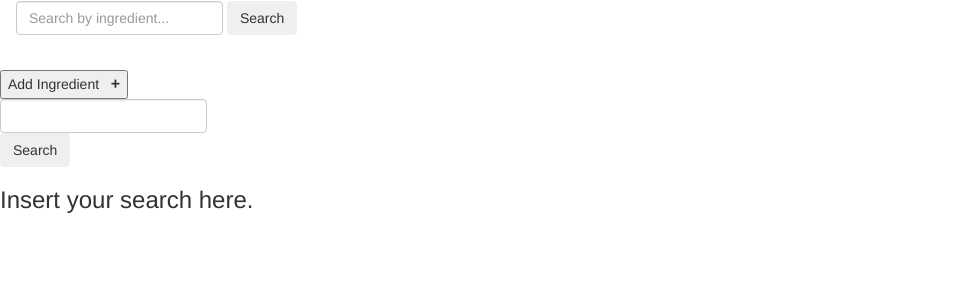
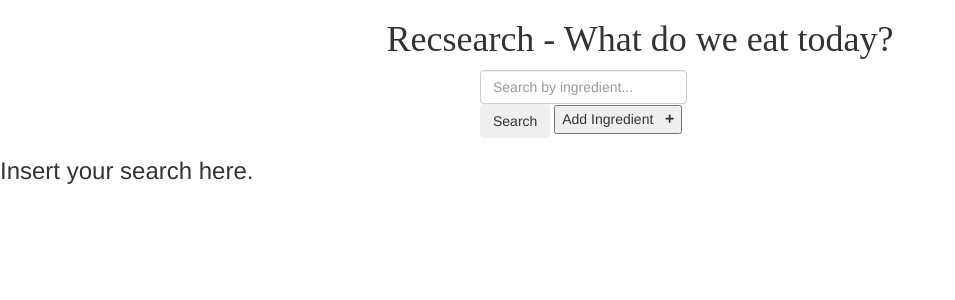
Before and after one commit to laraminones/recipes, a Django app: page / in a window 1280 px wide. Shown: the top 300 px of the page, without its empty margins (0-955 px from the left). Run offline with Django 3.2, Linux system fonts and the light colour scheme; data that the repository does not hold is empty; some libraries are stand-ins or nearby versions.

Commit message:
Improve index page

```diff
--- a/search_site/recsearch/es_call.py
+++ b/search_site/recsearch/es_call.py
@@ -2,6 +2,7 @@ from elasticsearch import Elasticsearch
 from elasticsearch_dsl import Search, Q
 from elasticsearch_dsl.query import Query
 from elasticsearch_dsl.query import MultiMatch, Match
+import functools
 
 def recshow(rec_id):
     client = Elasticsearch()
--- a/search_site/recsearch/templates/recsearch/index.html
+++ b/search_site/recsearch/templates/recsearch/index.html
@@ -29,23 +29,20 @@ $(document).ready(function() {
 </script>
 </head>
 <html>
-<nav class="navbar navbar-expand-lg navbar-light bg-light">
-  <div class="collapse navbar-collapse" id="navbarSupportedContent">
-    <form class="form-inline my-2 my-lg-0">
-      <input class="form-control mr-sm-2" type="search" placeholder="Search by ingredient..." aria-label="rec_ingredients" name = 'rec_ingredients' value = ""/>
-      <button class="btn btn-outline-success my-2 my-sm-0" type="submit">Search</button>
-    </form>
-  </div>
-</nav>
-<button class="add_form_field">Add Ingredient &nbsp; <span style="font-size:16px; font-weight:bold;">+ </span></button>
-<form class="form-inline my-2 my-lg-0">
-  <div class="container1 form-inline my-2 my-lg-0">
-      <div><input class="form-control mr-sm-2" type="text" name="ingr0"></div>
-  </div>
-  <button class="btn btn-outline-success my-2 my-sm-0" type="submit">Search</button>
-</form>
+<div class="presentation">
+	<h1 style="font-family:'Baskerville';text-align:center">Recsearch - What do we eat today?</h1>
+</div>
+<div class="search-box" style="margin:auto;width:25%">
+	<form class="form-inline my-2 my-lg-0">
+	  <div class="container1 form-inline my-2 my-lg-0">
+	      <div><input class="form-control mr-sm-2" type="text" name="ingr0" placeholder="Search by ingredient..."></div>
+	  </div>
+	  <button class="btn btn-outline-success my-2 my-sm-0" type="submit">Search</button>
+	  <button class="add_form_field">Add Ingredient &nbsp; <span style="font-size:16px; font-weight:bold;">+ </span></button>
+	</form>
+</div>
 {% if results %}
-  <h5>{{ results|length }} recipes found</h5>
+  <h5 style="text-align:center">{{ results|length }} recipes found</h5>
   <div class="container">
     {% for mytuple in results %}
     <div class="well">
```
